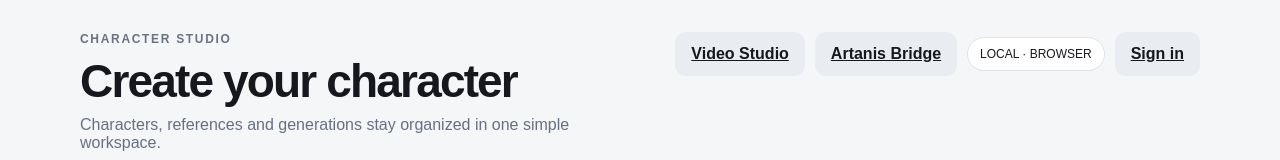
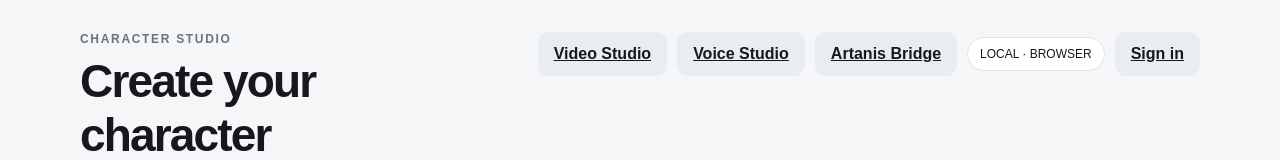
Before and after one commit to freemonkeyyourlife-lab/character-studio, a Next.js app: page / in a window 1280 px wide. Shown: the top 160 px of the page. Built offline with nearby package versions, Linux system fonts and the light colour scheme; no server answers.

Commit message:
Add Voice Studio navigation

```diff
--- a/app/page.tsx
+++ b/app/page.tsx
@@ -836,6 +836,7 @@ export default function Home() {
         </div>
         <div className="headerActions">
           <a className="secondary smallButton" href="/video">Video Studio</a>
+          <a className="secondary smallButton" href="/voice">Voice Studio</a>
           <a className="secondary smallButton" href="/integrations/artanis">Artanis Bridge</a>
           <div className="status">{cloudMode ? `CLOUD · SYNCED${authEmail ? ` · ${authEmail}` : ""}` : "LOCAL · BROWSER"}</div>
           {authChecked && cloudMode && <button className="secondary smallButton" onClick={signOut}>Sign out</button>}
```
